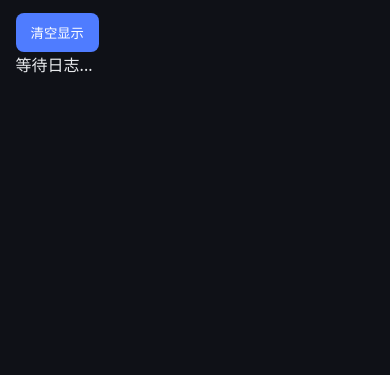
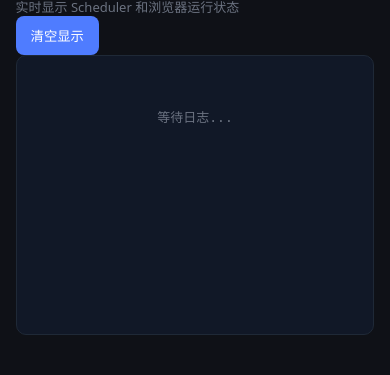
Before and after one commit to naroeo/remain, a website: page public/index.html in a window 390 px wide. Shown: the part 696-1071 px from the top of the page. Before the commit the page ends 844 px from the top, so only its background shows below. Drawn offline with Linux system fonts and the light colour scheme.

Commit message:
Update style.css

```diff
--- a/public/style.css
+++ b/public/style.css
@@ -128,4 +128,111 @@ button.danger {
   .actions {
     flex-wrap: wrap;
   }
+
+/* =========================
+   Runtime Logs
+   ========================= */
+
+.logs-section {
+  margin-top: 24px;
 }
+
+.section-description {
+  margin: 4px 0 0;
+  color: #6b7280;
+  font-size: 13px;
+}
+
+.logs {
+  width: 100%;
+  box-sizing: border-box;
+
+  height: 280px;
+
+  overflow-y: auto;
+  overflow-x: hidden;
+
+  background: #111827;
+  color: #d1d5db;
+
+  border: 1px solid #1f2937;
+  border-radius: 10px;
+
+  padding: 12px;
+
+  font-family:
+    ui-monospace,
+    SFMono-Regular,
+    Menlo,
+    Monaco,
+    Consolas,
+    "Liberation Mono",
+    "Courier New",
+    monospace;
+
+  font-size: 13px;
+  line-height: 1.6;
+}
+
+/* 单条日志 */
+.log {
+  padding: 3px 0;
+
+  border-bottom:
+    1px solid rgba(
+      255,
+      255,
+      255,
+      0.05
+    );
+
+  word-break: break-word;
+}
+
+.log:last-child {
+  border-bottom: none;
+}
+
+/* 日志时间 */
+.log-time {
+  color: #6b7280;
+  margin-right: 10px;
+}
+
+/* 普通日志 */
+.log-info {
+  color: #d1d5db;
+}
+
+/* 错误日志 */
+.log-error {
+  color: #f87171;
+}
+
+/* 空日志状态 */
+.log-empty {
+  color: #6b7280;
+
+  text-align: center;
+
+  padding: 40px 10px;
+}
+
+/* 日志滚动条 */
+.logs::-webkit-scrollbar {
+  width: 8px;
+}
+
+.logs::-webkit-scrollbar-track {
+  background: #0f172a;
+}
+
+.logs::-webkit-scrollbar-thumb {
+  background: #374151;
+  border-radius: 4px;
+}
+
+.logs::-webkit-scrollbar-thumb:hover {
+  background: #4b5563;
+}
+}
```
